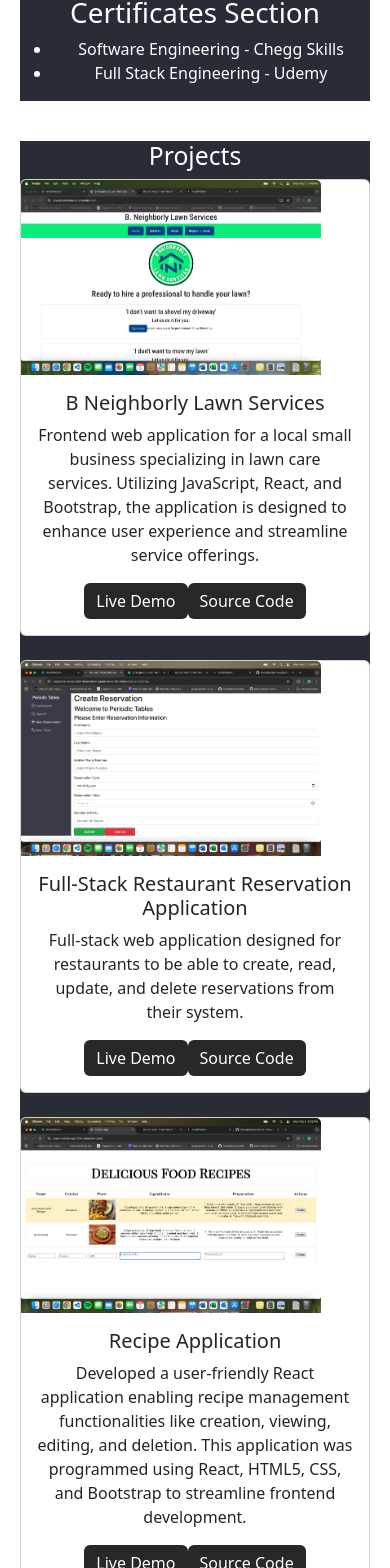
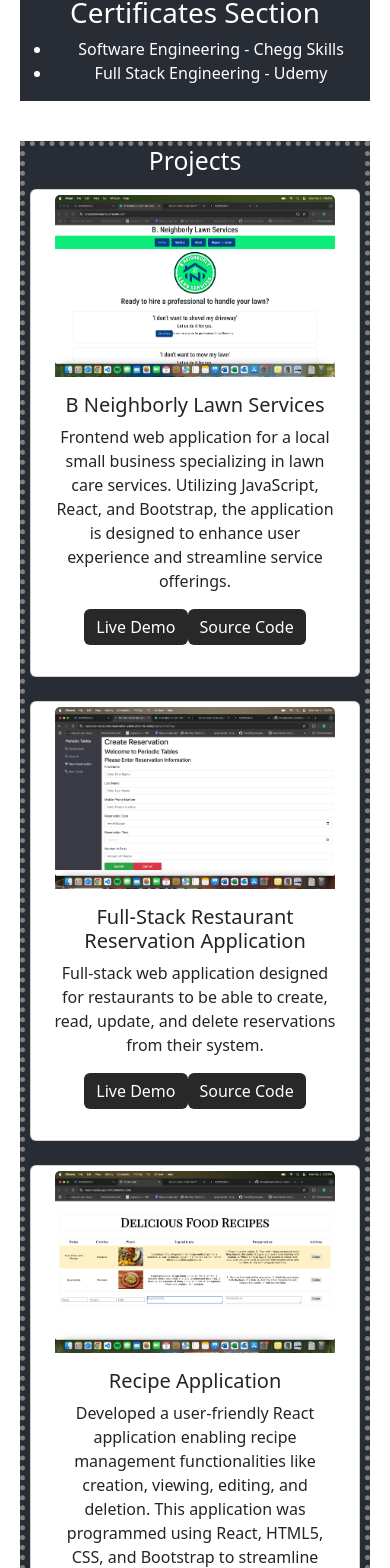
Before and after one commit to bneighbs6/softdev-portfolio, a React (Create React App) app: page / in a window 390 px wide. Shown: the part 1474-3042 px from the top of the page. Built offline with nearby package versions, Linux system fonts and the light colour scheme.

Commit message:
Style project cards for both sm and xl screens

```diff
--- a/src/components/Projects/Projects.css
+++ b/src/components/Projects/Projects.css
@@ -5,19 +5,23 @@
   padding: 0.6em 2em;
   border: none;
   outline: none;
-    color: rgb(255, 255, 255);
+  color: #fff;
   background: #111;
   cursor: pointer;
   position: relative;
   z-index: 0;
   border-radius: 10px;
   user-select: none;
-    -webkit-user-select: none;
   touch-action: manipulation;
 }
 
-  .projects-btn:before {
+.projects-btn::before {
   content: "";
+  position: absolute;
+  top: -2px;
+  left: -2px;
+  width: calc(100% + 4px);
+  height: calc(100% + 4px);
   background: linear-gradient(
     45deg,
     #ff0000,
@@ -30,59 +34,81 @@
     #ff00c8,
     #ff0000
   );
-    position: absolute;
-    top: -2px;
-    left: -2px;
   background-size: 400%;
-    z-index: -1;
   filter: blur(5px);
-    -webkit-filter: blur(5px);
-    width: calc(100% + 4px);
-    height: calc(100% + 4px);
   animation: glowing-button-85 20s linear infinite;
   transition: opacity 0.3s ease-in-out;
   border-radius: 10px;
+  z-index: -1;
+}
+
+.projects-btn::after {
+  content: "";
+  position: absolute;
+  inset: 0;
+  background: #222;
+  border-radius: 10px;
+  z-index: -1;
 }
 
 @keyframes glowing-button-85 {
-    0% {
-      background-position: 0 0;
-    }
-    50% {
-      background-position: 400% 0;
-    }
-    100% {
-      background-position: 0 0;
-    }
+  0% { background-position: 0 0; }
+  50% { background-position: 400% 0; }
+  100% { background-position: 0 0; }
 }
 
-  .projects-btn:after {
-    z-index: -1;
-    content: "";
-    position: absolute;
-    width: 100%;
-    height: 100%;
-    background: #222;
-    left: 0;
-    top: 0;
-    border-radius: 10px;
-  }
-
+/* Section Border */
 #projects {
   border: 10px solid white;
 }
 
-/* Lawn Screenshot CSS */
+/* Projects Container */
+.projects-container {
+  border: 5px dotted gray;
+  display: inline-flex;
+  flex-direction: column;
+  align-items: stretch;
+}
 
+/* Project Screenshot CSS */
 .project-screenshot {
-  width: 100%; /* or a specific width like 300px */
-  height: auto; /* Maintain aspect ratio */
-  max-width: 300px; /* Set a maximum width */
+  display: block;
+  margin: 0 auto;
+  width: 100%;
+  max-width: 300px;
+  height: auto;
+  object-fit: contain; /* prevents distortion */
 }
 
 /* Project Links CSS */
-
 .project-link {
   background-color: #282828 !important;
   border: none !important;
 }
+
+/* Universal Card CSS */
+.universal-card {
+  margin: 5px;
+  padding: 5px;
+  display: flex;
+  flex-direction: column;
+  align-items: center; /* center image horizontally */
+  justify-content: space-between; /* keep content spaced nicely */
+  height: 100%; /* equal height cards */
+  text-align: center;
+}
+
+
+
+/* Small Screens */
+@media screen and (max-width: 768px) {
+  .universal-card {
+    text-align: center;
+    align-items: center;
+  }
+
+  .project-screenshot {
+    width: 90%;
+    max-width: 280px;
+  }
+}
--- a/src/components/Projects/Projects.jsx
+++ b/src/components/Projects/Projects.jsx
@@ -8,14 +8,14 @@ import "./Projects.css";
 function Projects() {
     return (
       <div className="projects" id="projects">
-        <article>
-          <h2 className="major">Projects</h2>
+        <div className="projects-container">
+          <h2>Projects</h2>
 
           {/* Bootstrap Row for Cards */}
-          <Row>
+          <Row className="align-items-stretch">
             {/* Lawn Service Card */}
-            <Col xs={12} md={4} className="mb-4">
-              <Card className="lawn-card">
+            <Col xs={12} md={4} className="mb-4 d-flex">
+              <Card className="universal-card h-100 w-100">
                 <Card.Img
                   variant="top"
                   src={lawnScreenshot}
@@ -50,8 +50,8 @@ function Projects() {
             </Col>
 
             {/* Restaurant Card */}
-            <Col xs={12} md={4} className="mb-4">
-              <Card className="restaurant-card">
+            <Col xs={12} md={4} className="mb-4 d-flex">
+              <Card className="universal-card h-100 w-100">
                 <Card.Img
                   variant="top"
                   src={restaurantScreenshot}
@@ -87,8 +87,8 @@ function Projects() {
             </Col>
 
             {/* Recipe Card */}
-            <Col xs={12} md={4} className="mb-4">
-              <Card className="recipe-card">
+            <Col xs={12} md={4} className="mb-4 d-flex">
+              <Card className="universal-card h-100 w-100">
                 <Card.Img
                   variant="top"
                   src={recipeScreenshot}
@@ -123,7 +123,7 @@ function Projects() {
               </Card>
             </Col>
           </Row>
-        </article>
+        </div>
       </div>
     );
 }
```
Lines whose indentation alone changed are shown as unchanged.
